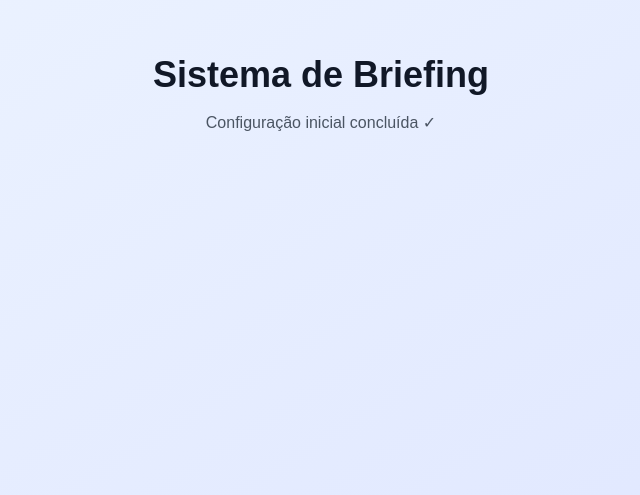
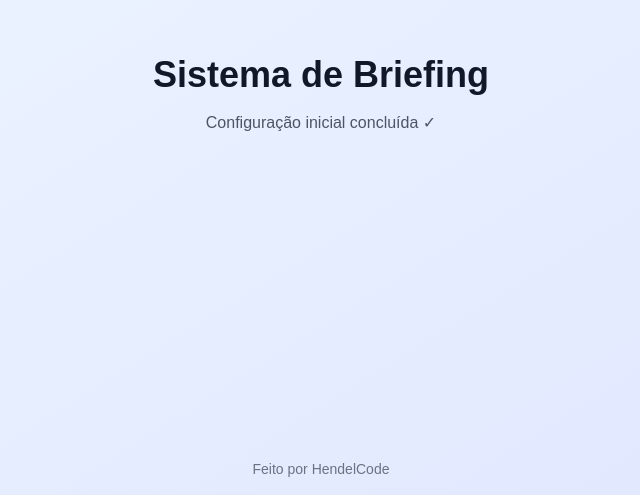
Before and after one commit to hendelsantos/Sistema-de-Briefing-Din-mico-, a Next.js app: page / in a window 1280 px wide. Shown: the part 305-800 px from the top of the page, without its empty margins (319-959 px from the left). Built offline with nearby package versions, Linux system fonts and the light colour scheme.

Commit message:
feat: add 'Feito por HendelCode' footer globally

```diff
--- a/app/admin/layout.tsx
+++ b/app/admin/layout.tsx
@@ -13,5 +13,12 @@ export default async function AdminLayout({
     redirect("/login");
   }
 
-  return <>{children}</>;
+  return (
+    <>
+      {children}
+      <footer className="bg-gray-50 py-6 text-center text-sm text-gray-500 border-t border-gray-200">
+        Feito por HendelCode
+      </footer>
+    </>
+  );
 }
--- a/app/b/[slug]/FormClient.tsx
+++ b/app/b/[slug]/FormClient.tsx
@@ -115,7 +115,7 @@ export function FormClient({ form }: FormClientProps) {
 
         {/* Footer */}
         <div className="text-center mt-6 text-sm text-gray-600">
-          Powered by Sistema de Briefing
+          Feito por HendelCode
         </div>
       </div>
     </div>
--- a/app/login/page.tsx
+++ b/app/login/page.tsx
@@ -92,6 +92,10 @@ export default function LoginPage() {
           </button>
         </form>
       </div>
+
+      <div className="absolute bottom-4 text-center w-full text-sm text-gray-500">
+        Feito por HendelCode
+      </div>
     </div>
   );
 }
--- a/app/page.tsx
+++ b/app/page.tsx
@@ -9,6 +9,10 @@ export default function Home() {
           Configuração inicial concluída ✓
         </p>
       </div>
+
+      <div className="absolute bottom-4 text-center w-full text-sm text-gray-500">
+        Feito por HendelCode
+      </div>
     </div>
   );
 }
```
